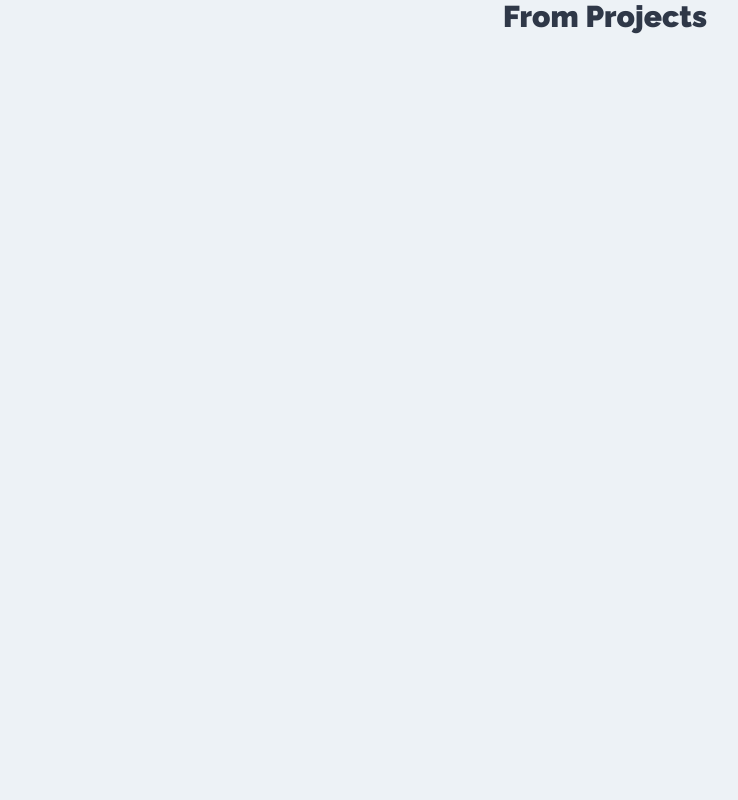
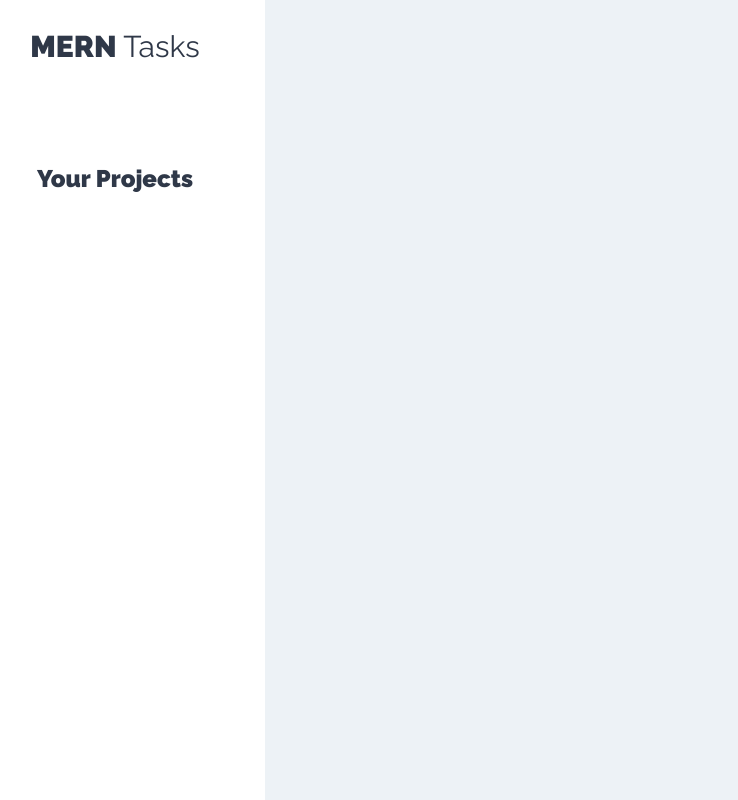
Before and after one commit to AGustems/mern-tasks, a React (Create React App) app: page /projects in a window 1280 px wide. Shown: the whole page, without its empty margins (35-773 px from the left). Built offline with nearby package versions, Linux system fonts and the light colour scheme.

Commit message:
Sidebar component created

```diff
--- /dev/null
+++ b/src/components/layout/Sidebar.js
@@ -0,0 +1,14 @@
+import React from 'react'
+
+const Sidebar = () => {
+    return(
+        <aside>
+            <h1>MERN <span>Tasks</span></h1>
+            <div className="projects">
+                <h2>Your Projects</h2>
+            </div>
+        </aside>
+    )
+}
+
+export default Sidebar
--- a/src/components/projects/Projects.js
+++ b/src/components/projects/Projects.js
@@ -1,8 +1,18 @@
 import React from 'react'
+import Sidebar from "../layout/Sidebar";
 
 const Projects = () => {
     return(
-        <h1>From Projects</h1>
+        <div className="container-app">
+            <Sidebar />
+            <div className="section-principal">
+                <main>
+                    <div className="task-container">
+
+                    </div>
+                </main>
+            </div>
+        </div>
     )
 }
 
```
Also changed, not shown: 1 other file (tests, documents, lock files or other folders).
